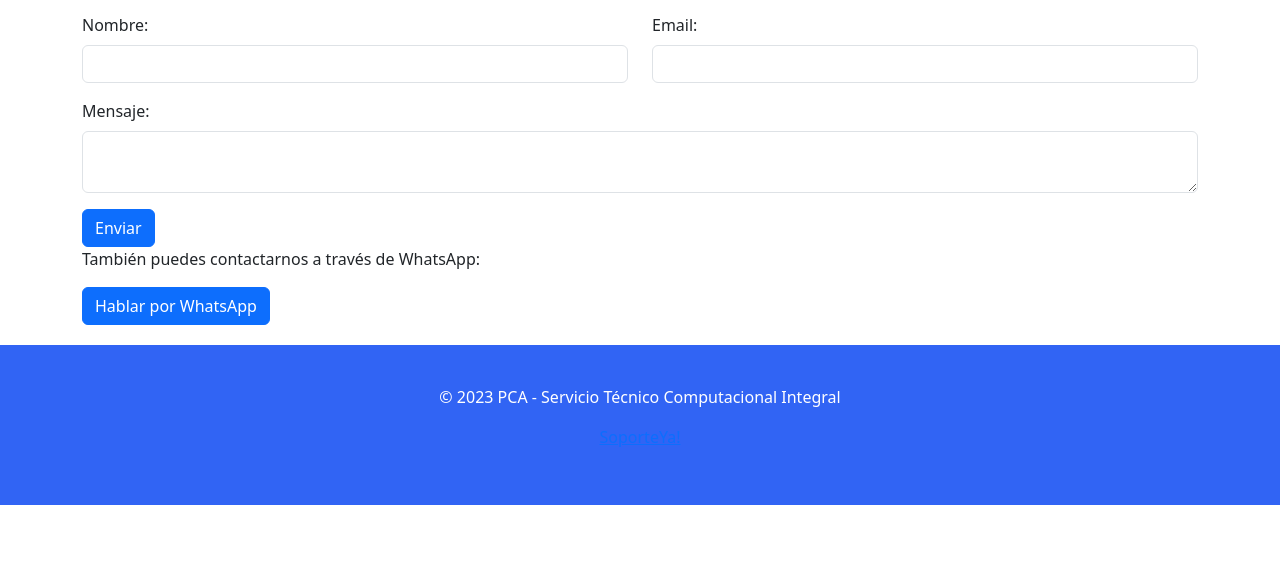
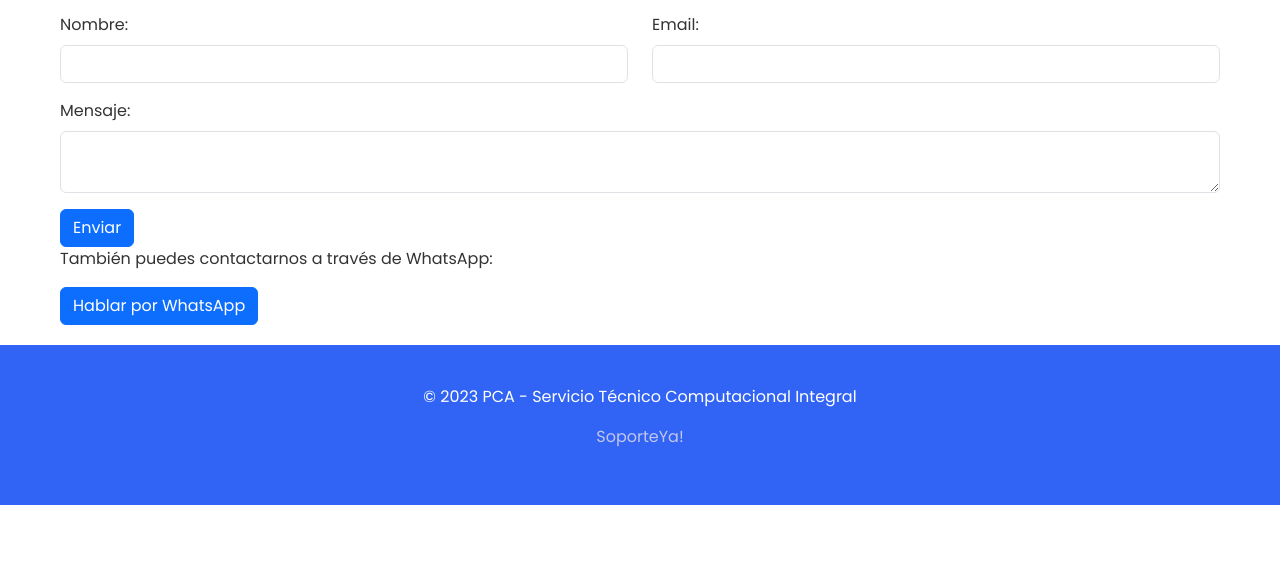
Before and after one commit to fmunozes/PCA_coderhouse_FranciscoMunoz, a plain HTML site: page pages/contacto.html in a window 1280 px wide. Shown: the part 213-800 px from the top of the page. Drawn offline with nearby package versions, Linux system fonts and the light colour scheme; files that its build step writes are made by us from their sources.

Commit message:
modified:   index.html 	modified:   pages/contacto.html 	modified:   pages/nosotros.html 	modified:   pages/servicios.html

```diff
--- a/pages/contacto.html
+++ b/pages/contacto.html
@@ -4,10 +4,10 @@
   <meta charset="UTF-8">
   <meta name="viewport" content="width=device-width, initial-scale=1.0">
   <title>PCA - Contacto</title>
-  <link rel="stylesheet" href="./styles/styles.css">
     <!-- Bootstrap -->
     <link href="https://cdn.jsdelivr.net/npm/bootstrap@5.3.0/dist/css/bootstrap.min.css" rel="stylesheet">
     <script src="https://cdn.jsdelivr.net/npm/bootstrap@5.3.0/dist/js/bootstrap.bundle.min.js"></script>
+    <link rel="stylesheet" href="../styles/styles.css">
 </head>
 <body>
   <header>
```
Also changed, not shown: index.html (+1 -1 lines), pages/nosotros.html (+1 -1 lines), pages/servicios.html (+1 -1 lines).
